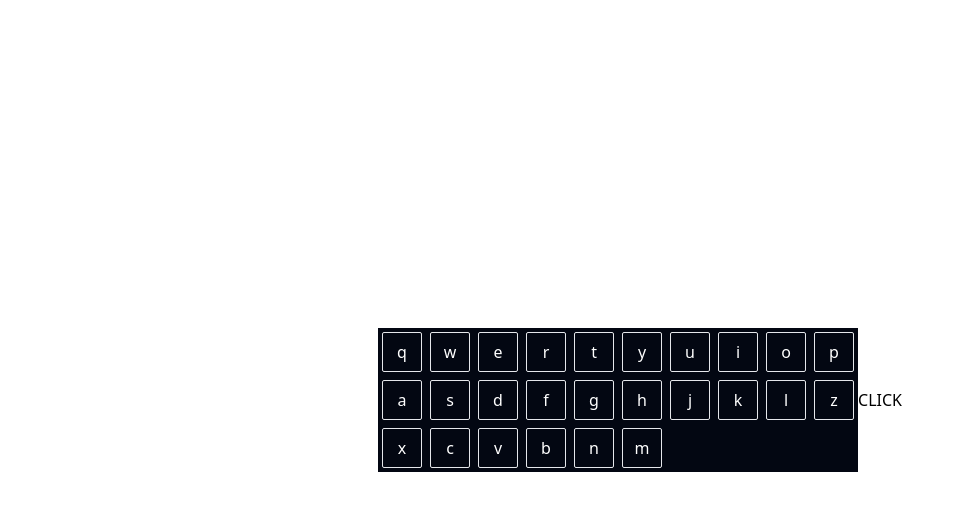
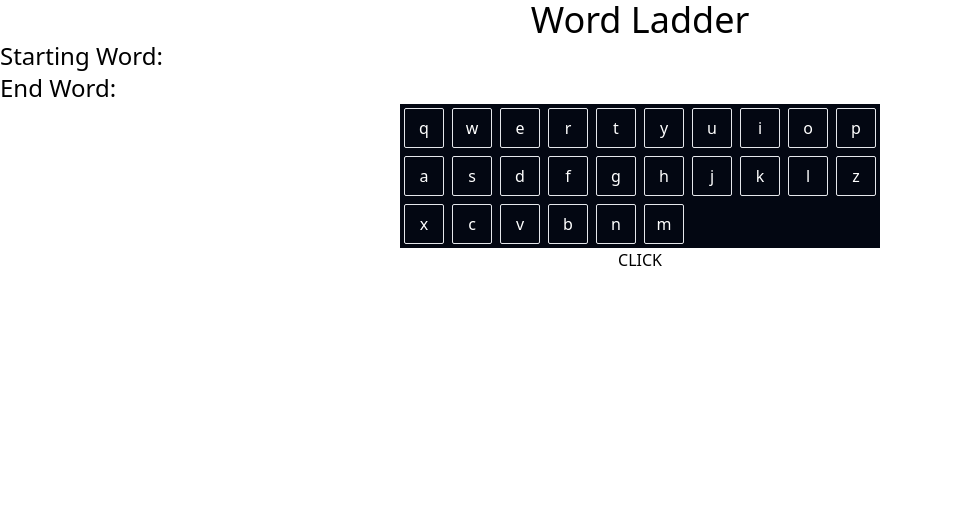
Before and after one commit to taimoorM/word-ladder, a React (Vite) app: page / in a window 1280 px wide. Shown: the top 510 px of the page, without its empty margins (0-964 px from the left). Built offline with nearby package versions, Linux system fonts and the light colour scheme.

Commit message:
Add: letterboard, start + end word

```diff
--- a/src/App.tsx
+++ b/src/App.tsx
@@ -1,10 +1,14 @@
 import { useState } from "react";
 import Keyboard from "./components/Keyboard";
+
+type selectedLetterType = number | null;
 
 function App() {
   const [startWord, setStartWord] = useState<string>("");
   const [endWord, setEndWord] = useState<string>("");
-  const [wordLadder, setWordLadder] = useState([]);
+  const [letterBoard, setLetterBoard] = useState([]);
+  const [selectedLetter, setSelectedLetter] =
+    useState<selectedLetterType>(null);
 
   const handleGenerateWordLadder = async () => {
     // Connect to API to get list of valid English words
@@ -15,16 +19,43 @@ function App() {
     const validWords = data;
     setStartWord(validWords[0]);
     setEndWord(validWords[1]);
+    setLetterBoard(validWords[0].split(""));
+  };
+
+  const handleLetterClick = (index: number) => {
+    setSelectedLetter(index);
   };
 
   return (
-    <div className="container flex justify-center items-center h-screen mx-auto">
-      <div className="bg-gray-950">
-        <Keyboard />
+    <div className="container justify-center items-center h-screen mx-auto">
+      <div>
+        <h1 className="text-4xl text-center">Word Ladder</h1>
       </div>
-      {startWord}
-      {endWord}
-      <button onClick={handleGenerateWordLadder}>CLICK</button>
+      <div>
+        <div className="text-2xl">
+          <span>Starting Word:</span> {startWord}
+        </div>
+        <div className="text-2xl">
+          <span>End Word:</span> {endWord}
+        </div>
+      </div>
+      <div className="flex flex-col justify-center items-center">
+        <div className="flex space-x-2">
+          {letterBoard.map((letter, index) => (
+            <div
+              key={index}
+              className="p-2 border-2 border-gray-600 mb-20 w-10 h-10 flex justify-center items-center"
+              onClick={() => handleLetterClick(index)}
+            >
+              {letter}
+            </div>
+          ))}
+        </div>
+        <div className="bg-gray-950">
+          <Keyboard />
+        </div>
+        <button onClick={handleGenerateWordLadder}>CLICK</button>
+      </div>
     </div>
   );
 }
```
